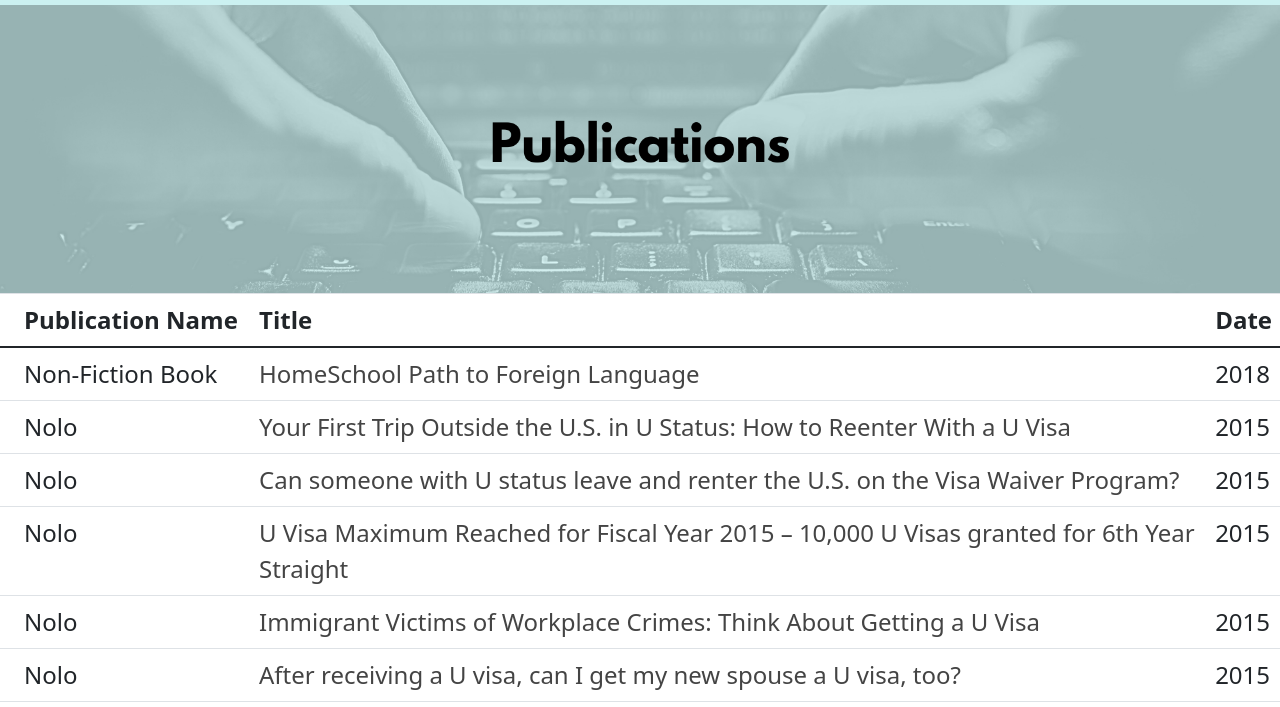
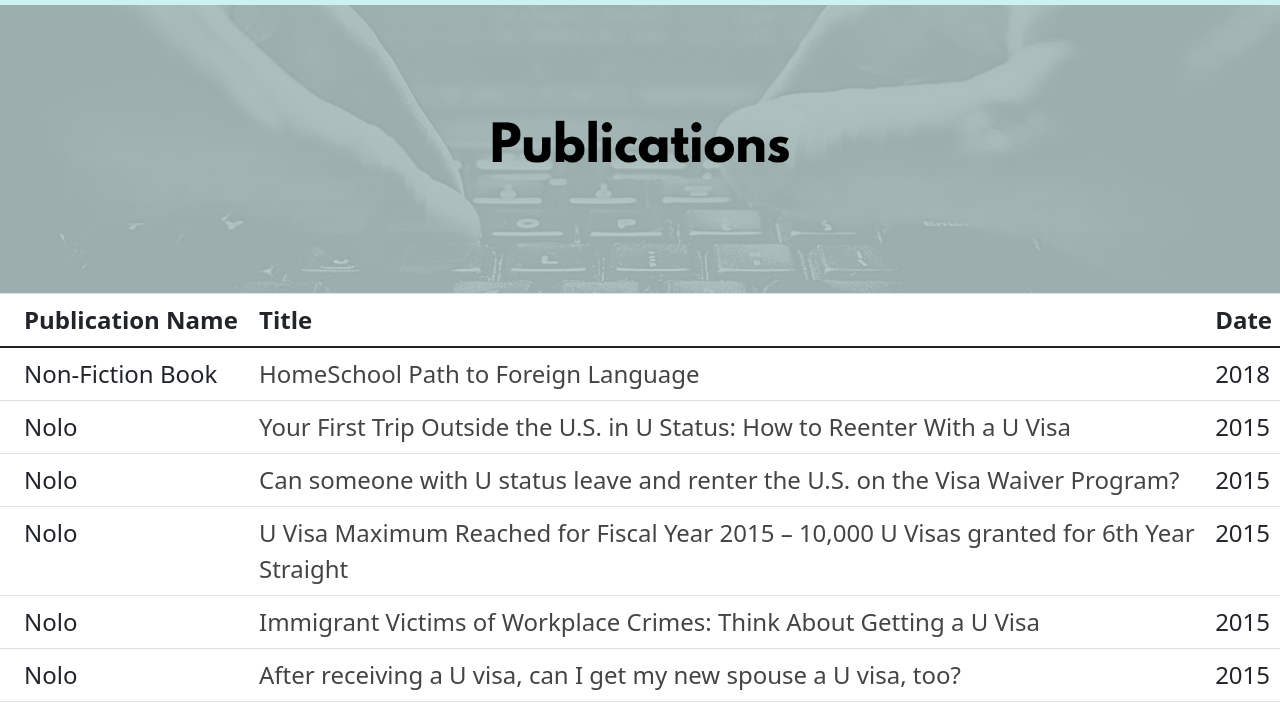
Before and after one commit to lyankey/portfolio, a plain HTML site: page publications.html in a window 1280 px wide. Shown: the part 70-777 px from the top of the page. Drawn offline with nearby package versions, Linux system fonts and the light colour scheme.

Commit message:
darked top pics

```diff
--- a/publications.html
+++ b/publications.html
@@ -61,7 +61,7 @@
   </header>
 
 <div class="media">
-    <img class="mx-auto d-block img-fluid" src="assets/pubs3.png" alt="publications header photo">
+    <img class="mx-auto d-block img-fluid" src="assets/pubs4.png" alt="publications header photo">
     <div class="media-body">
       <h5 class="mt-0">List of Publications</h5>
     </div>
```
Also changed, not shown: speaking.html (+1 -1 lines), assets/pubs4.png (added), assets/speak4.png (added).
